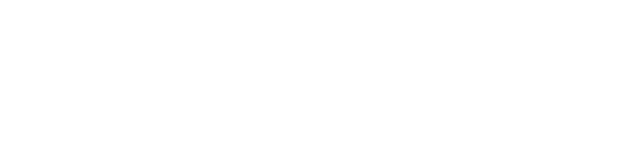
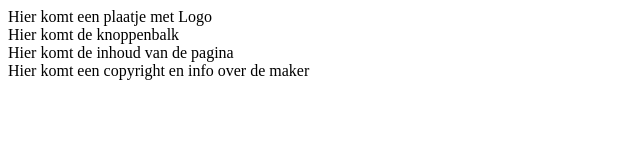
Before and after one commit to jared001wi/jared001wi.github.io, a plain HTML site: page html-css-2/index.html in a window 1280 px wide. Shown: the whole page, without its empty margins (0-640 px from the left). Drawn offline with Linux system fonts and the light colour scheme.

Commit message:
opdracht 1 les-b 2

```diff
--- a/html-css-2/index.html
+++ b/html-css-2/index.html
@@ -1,11 +1,23 @@
-<!DOCTYPE html>
-<html lang="en" dir="ltr">
+<!DOCTYPE HTML>
+<html>
   <head>
     <meta charset="utf-8">
-    <title></title>
+    <title>Mijn nieuwe website</title>
     <link rel="stylesheet" type="text/css" href="opmaak.css">
   </head>
+
   <body>
-
+    <header>
+    Hier komt een plaatje met Logo
+    </header>
+    <nav>
+    Hier komt de knoppenbalk
+    </nav>
+    <section>
+    Hier komt de inhoud van de pagina
+    </section>
+    <footer>
+    Hier komt een copyright en info over de maker
+    </footer>
   </body>
 </html>
```
